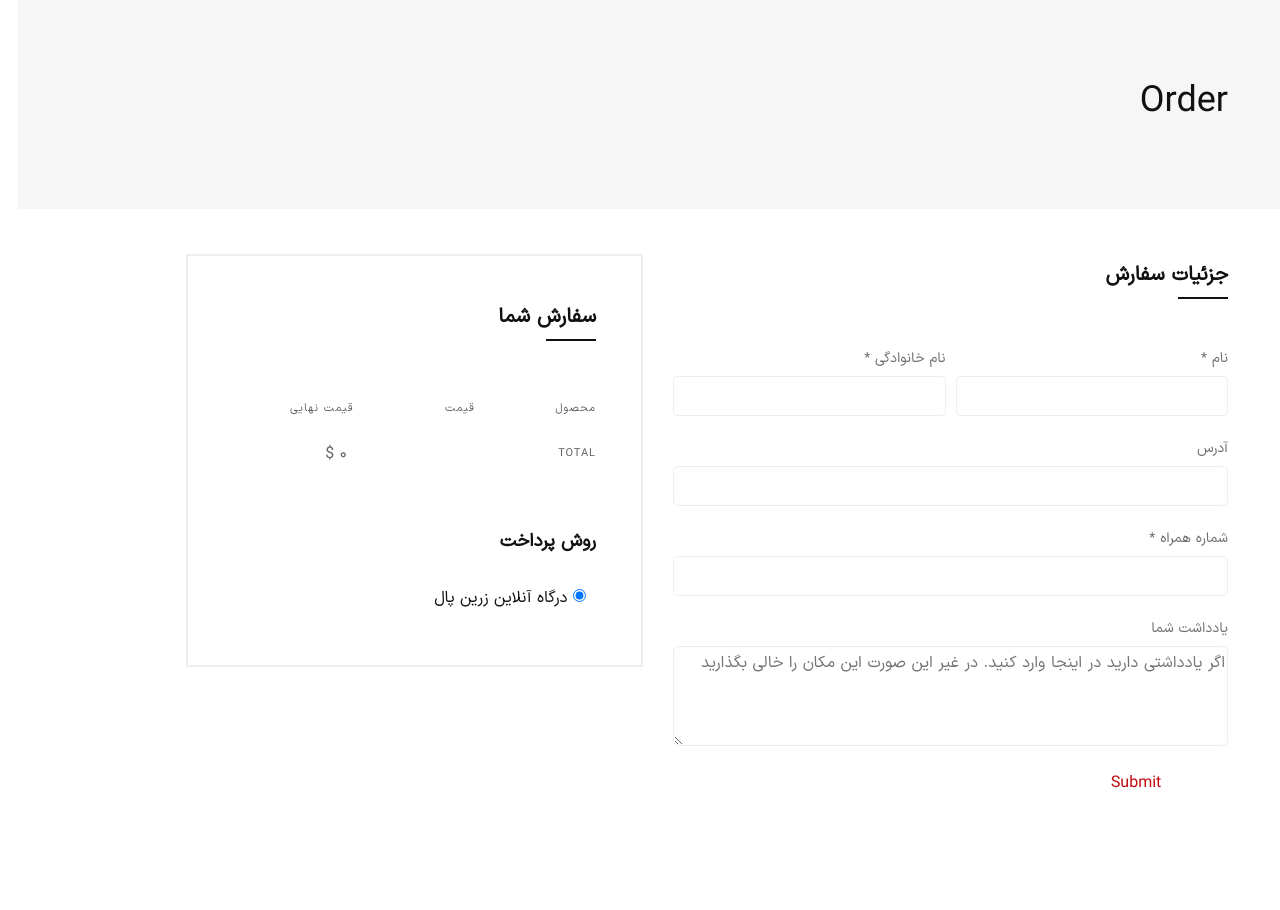
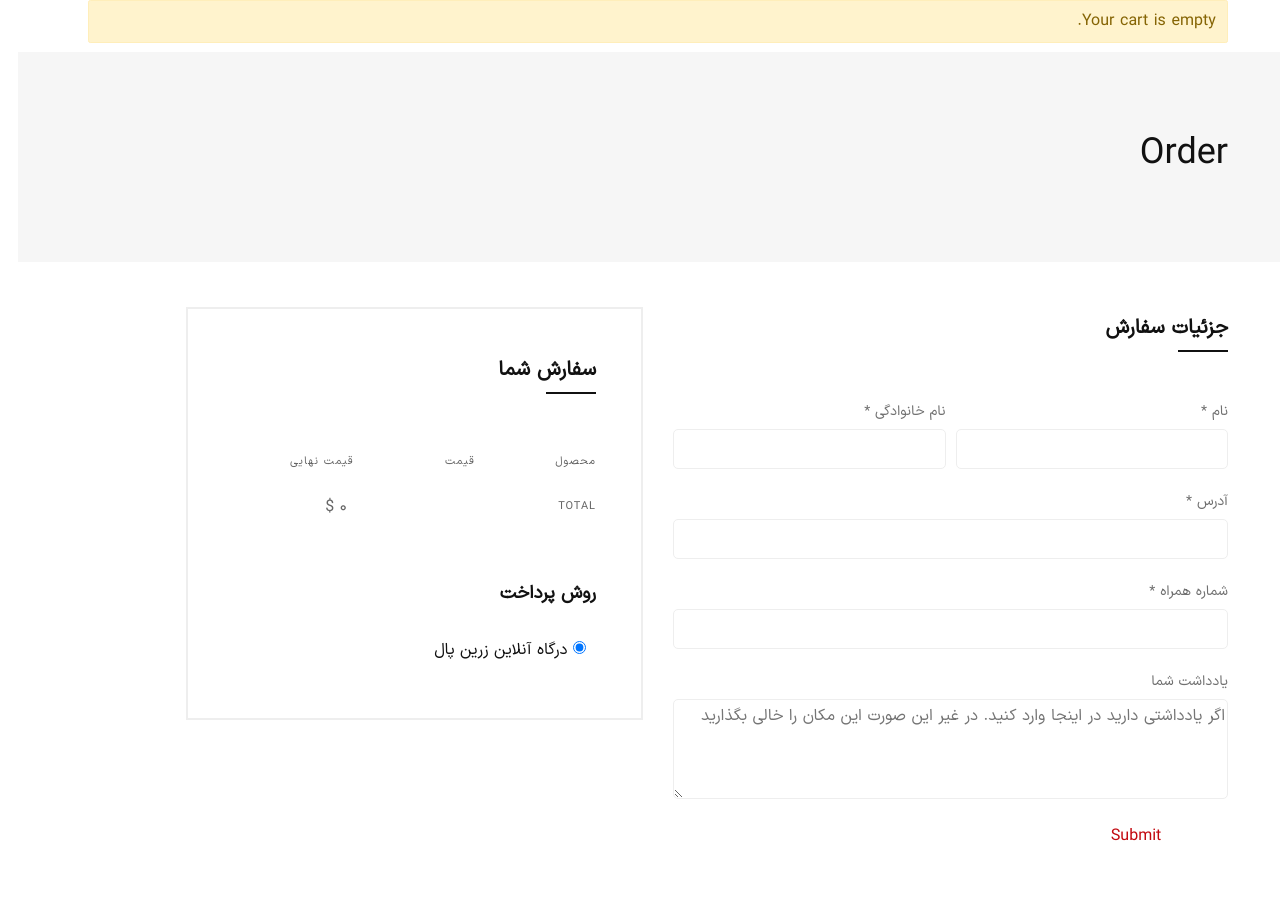
Before and after one commit to rezashahrokhi27/onlineshop, a Django app: page /order/create/ in a window 1280 px wide. Shown: the part 103-1013 px from the top of the page. Run offline with Django 4.2, Linux system fonts and the light colour scheme; the visitor is signed in with stand-in values (Sample User, id 1); parts of the project's set-up code (start-up, migrations or seed data) failed here and were passed over; some libraries are stand-ins or nearby versions; some web fonts are replaced.

Commit message:
complete the order_create_view

```diff
--- a/orders/forms.py
+++ b/orders/forms.py
@@ -7,7 +7,7 @@ from .models import Order
 class OrderForm(forms.ModelForm):
     class Meta:
         model = Order
-        fields = ['first_name', 'last_name', 'phone_number', 'address', 'order_notes', ]
+        fields = [_('first_name'), _('last_name'), _('phone_number'), _('address'), _('order_notes'), ]
         widgets = {
             'address': forms.Textarea(attrs={'rows': 3}),
             'order_notes': forms.Textarea(attrs={
--- a/orders/templates/orders/order_create.html
+++ b/orders/templates/orders/order_create.html
@@ -52,7 +52,7 @@
                                 </div>
                                 <div class="form-row mb--20">
                                     <div class="form__group col-12">
-                                        <label for="billing_address" class="form__label form__label--2">آدرس</label>
+                                        <label for="billing_address" class="form__label form__label--2">آدرس <span class="required">*</span></label>
                                         <input type="text" name="{{ form.address.name }}" id="billing_address" class="form__input form__input--2">
                                     </div>
                                 </div>
--- a/orders/views.py
+++ b/orders/views.py
@@ -1,11 +1,21 @@
-from django.shortcuts import render
+from django.shortcuts import render, redirect
 from django.contrib.auth.decorators import login_required
+from django.contrib import messages
+from django.utils.translation import gettext as _
 
+from cart.cart import Cart
 from .forms import OrderForm
+from .models import OrderItem
+
 
 @login_required
 def order_create_view(request):
     order_form = OrderForm()
+    cart = Cart(request)
+
+    if len(cart) == 0:
+        messages.warning(request, _('Your cart is empty.'))
+        redirect('product_list')
 
     if request.method == 'POST':
         order_form = OrderForm(request.POST)
@@ -15,6 +25,22 @@ def order_create_view(request):
             order_obj.user = request.user
             order_obj.save()
 
+            for item in cart:
+                product = item['product_obj']
+                OrderItem.objects.create(
+                    order=order_obj,
+                    product=product,
+                    quantity=item['quantity'],
+                    price=product.price,
+                )
+            cart.clear()
+
+            request.user.first_name = order_obj.first_name
+            request.user.last_name = order_obj.last_name
+            request.user.save()
+
+            messages.success(request, _('Your order has successfully placed.'))
+
     return render(request, 'orders/order_create.html', context={
         'form': order_form,
     })
```
Also changed, not shown: orders/locale/fa/LC_MESSAGES/django.po (deleted), 1 other file.
